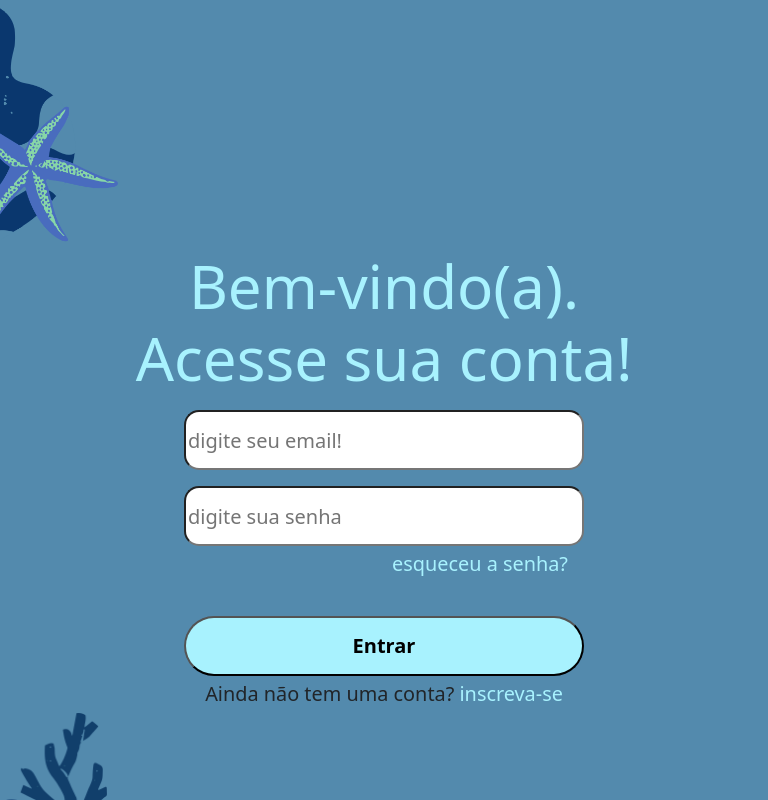
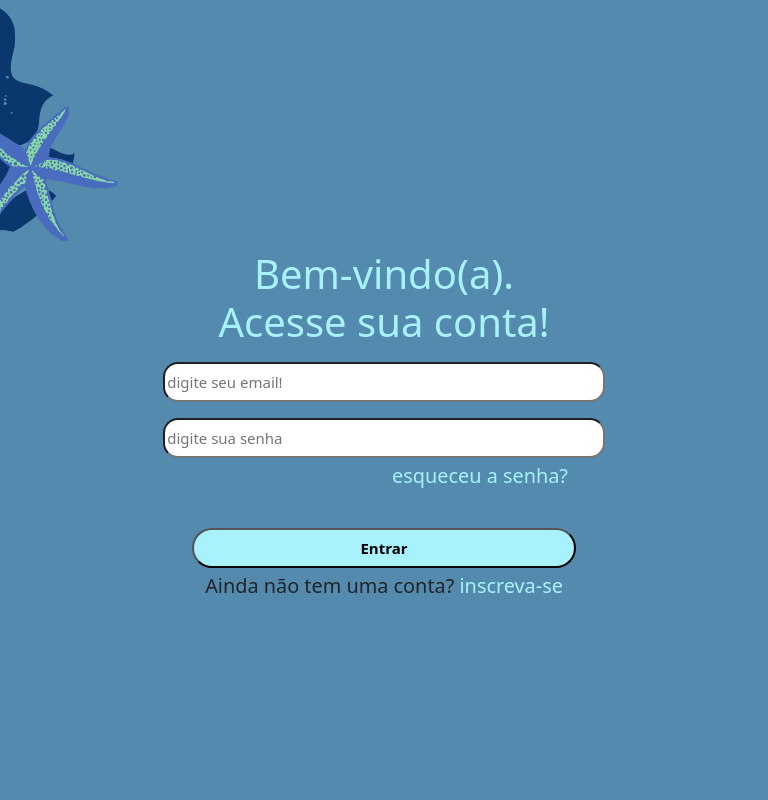
Before and after one commit to Isaalexandrr/DuMar, a React (Create React App) app: page /Login in a window 768 px wide. Shown: the top 800 px of the page. Built offline with nearby package versions, Linux system fonts and the light colour scheme.

Commit message:
tela de login responsiva

```diff
--- a/src/components/Login.jsx
+++ b/src/components/Login.jsx
@@ -11,7 +11,7 @@ function Login() {
   return (
     <div className={styles.container} class="container-fluid">
       <div class="row">
-        <div class="col-5 col-xs-12 col-sm-12 col-md-12 col-lg-5 col-xl-5 col-xxl-5 m-0 p-0">
+        <div class="col w-xs-100 w-sm-100 w-md-100 col-lg-5 col-xl-5 col-xxl-5 m-0 p-0">
           <img src={ondaestrela} className={styles.ondastar} alt="" />
           <div class="text-center">
             <h1 className={styles.welcome}>
--- a/src/components/login.module.css
+++ b/src/components/login.module.css
@@ -49,21 +49,57 @@ small a {
 }
 
 @media screen and (max-width: 576px) {
-    /* .mergulhador, .ondaalga3, .peixebolha {
-        display: none;
-    } */
+    .email, .senha {
+        width: 90%;
+        height: 40px;
+        border-radius: 15px;
+        font-size: 15px;
+    }
+    .entrar {
+        width: 70%;
+        height: 40px;
+        font-size: 15px;
+    }
+    .welcome {
+        font-size: 40px;
+    }
 }
 
 @media screen and (min-width: 577px) and (max-width: 767px) {
-    /* .mergulhador, .ondaalga3, .peixebolha {
-        display: none;
-    } */
+    .email, .senha {
+        width: 90%;
+        height: 40px;
+        border-radius: 15px;
+        font-size: 15px;
+    }
+    .entrar {
+        width: 70%;
+        height: 40px;
+        font-size: 15px;
+    }
+    .welcome {
+        font-size: 40px;
+    }
 }
 
 @media screen and (min-width: 768px) and (max-width: 991px) {
-    /* .mergulhador, .ondaalga3, .peixebolha {
-        display: none;
-    } */
+    .email, .senha {
+        width: 60%;
+        height: 40px;
+        border-radius: 15px;
+        font-size: 15px;
+    }
+    .entrar {
+        width: 50%;
+        height: 40px;
+        font-size: 15px;
+    }
+    .welcome {
+        font-size: 40px;
+    }
+    .ondaalga2 {
+        margin-top: 30%;
+    }
 }
 
 @media screen and (min-width: 992px) and (max-width: 1199px) {
```
